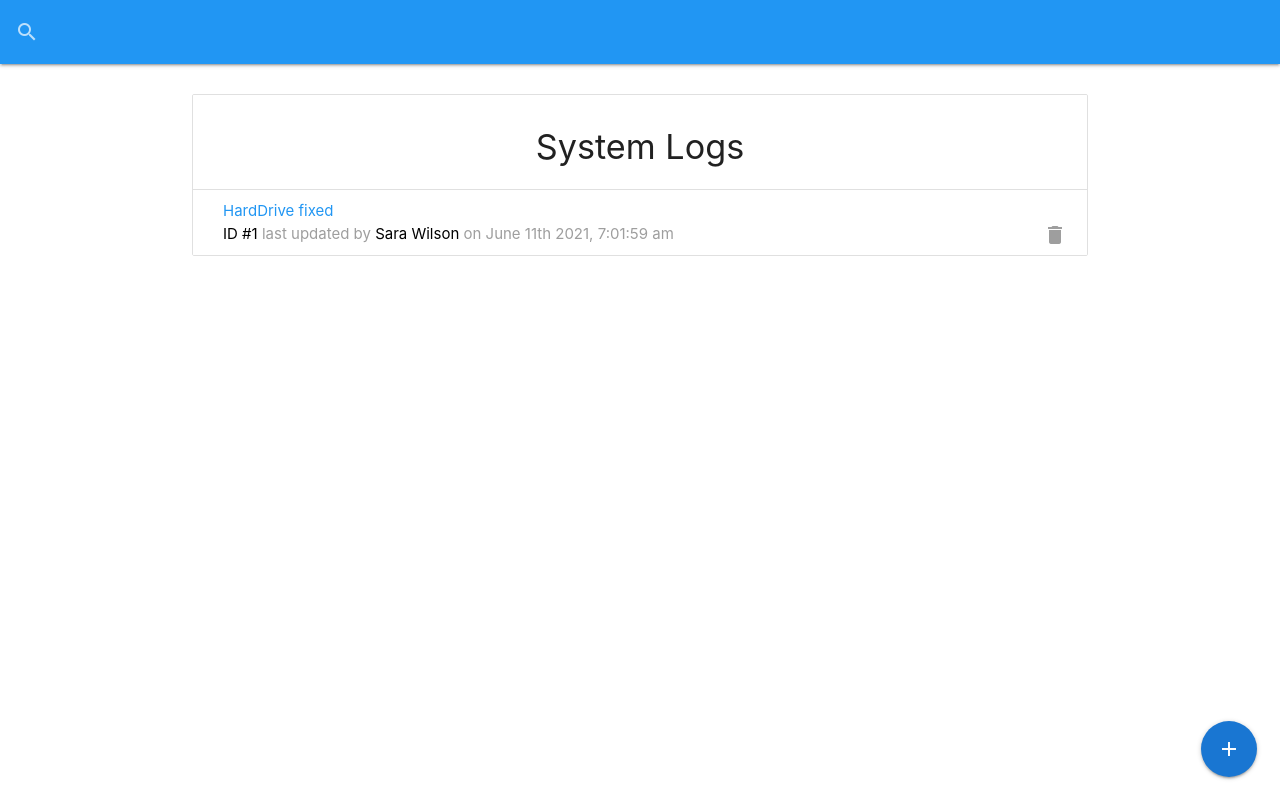
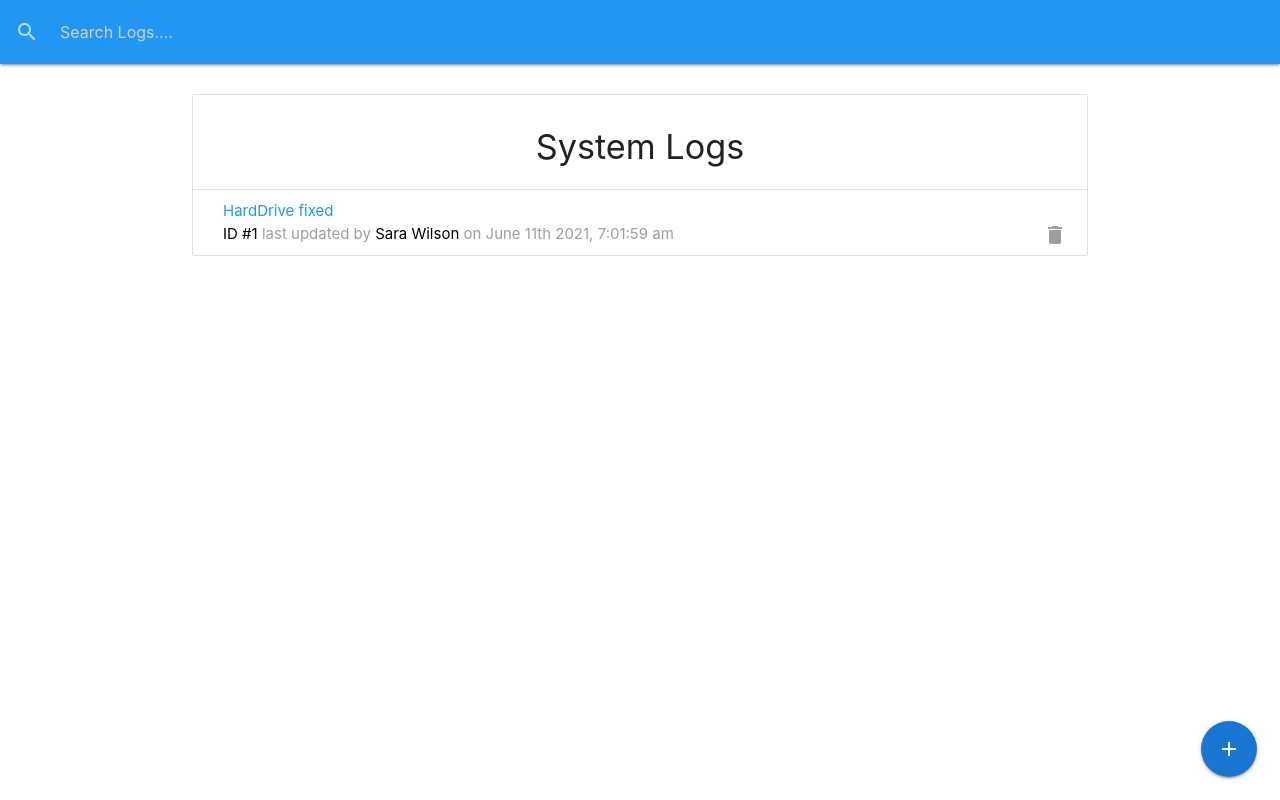
Before and after one commit to AAYIRL/itlogger, a React (Create React App) app: page / in a window 1280 px wide. Built offline with nearby package versions, Linux system fonts and the light colour scheme; data requests are answered from the project's data file.

Commit message:
Search Logs

```diff
--- a/src/actions/logActions.js
+++ b/src/actions/logActions.js
@@ -7,6 +7,7 @@ import {
   SET_CURRENT,
   CLEAR_CURRENT,
   UPDATE_LOG,
+  SEARCH_LOGS,
 } from "./types";
 
 // export const getLogs = () => {
@@ -120,6 +121,27 @@ export const deleteLog = (id) => async (dispatch) => {
   }
 };
 
+//Search Logs
+
+export const searchLogs = (text) => async (dispatch) => {
+  try {
+    setLoading();
+
+    const res = await fetch(`/logs?q=${text}`);
+    const data = await res.json();
+
+    dispatch({
+      type: SEARCH_LOGS,
+      payload: data,
+    });
+  } catch (err) {
+    dispatch({
+      type: LOGS_ERROR,
+      payload: err.response.data,
+    });
+  }
+};
+
 //Set Current Log
 
 export const setCurrent = (log) => {
--- a/src/components/layout/Searchbar.js
+++ b/src/components/layout/Searchbar.js
@@ -1,12 +1,24 @@
-import React from "react";
+import React, { useRef } from "react";
+import { connect } from "react-redux";
+import PropTypes from "prop-types";
+import { searchLogs } from "../../actions/logActions";
 
-const Searchbar = () => {
+const Searchbar = ({ searchLogs }) => {
+  const text = useRef("");
+  const onChange = (e) => searchLogs(text.current.value);
+
   return (
     <nav style={{ marginBottom: "30px" }} className='blue'>
       <div className='nav-wrapper'>
         <form>
           <div className='input-field'>
-            <input id='search' type='search' />
+            <input
+              id='search'
+              type='search'
+              onChange={onChange}
+              placeholder='Search Logs....'
+              ref={text}
+            />
             <label className='label-icon' htmlFor='search'>
               <i className='material-icons'>search</i>
             </label>
@@ -18,4 +30,8 @@ const Searchbar = () => {
   );
 };
 
-export default Searchbar;
+Searchbar.propTypes = {
+  searchLogs: PropTypes.func.isRequired,
+};
+
+export default connect(null, { searchLogs })(Searchbar);
--- a/src/reducers/logReducer.js
+++ b/src/reducers/logReducer.js
@@ -7,6 +7,7 @@ import {
   SET_CURRENT,
   CLEAR_CURRENT,
   UPDATE_LOG,
+  SEARCH_LOGS,
 } from "../actions/types";
 
 const initialState = {
@@ -49,6 +50,12 @@ export default (state = initialState, action) => {
         loading: false,
       };
 
+    case SEARCH_LOGS:
+      return {
+        ...state,
+        logs: action.payload,
+      };
+
     case SET_CURRENT:
       return {
         ...state,
```
